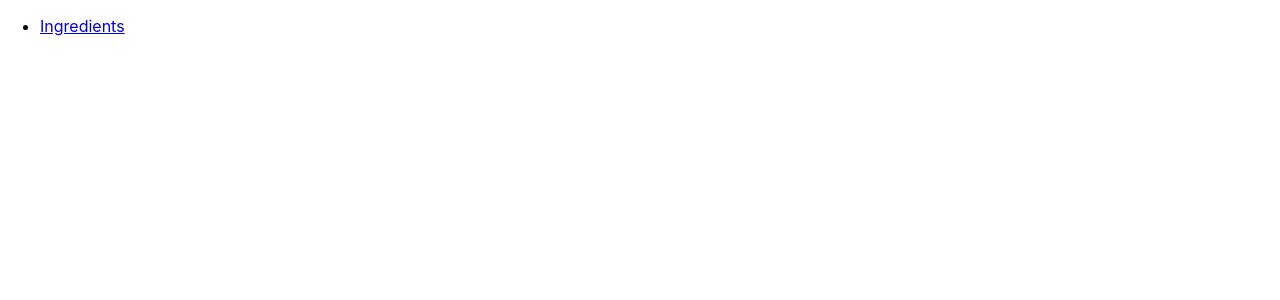
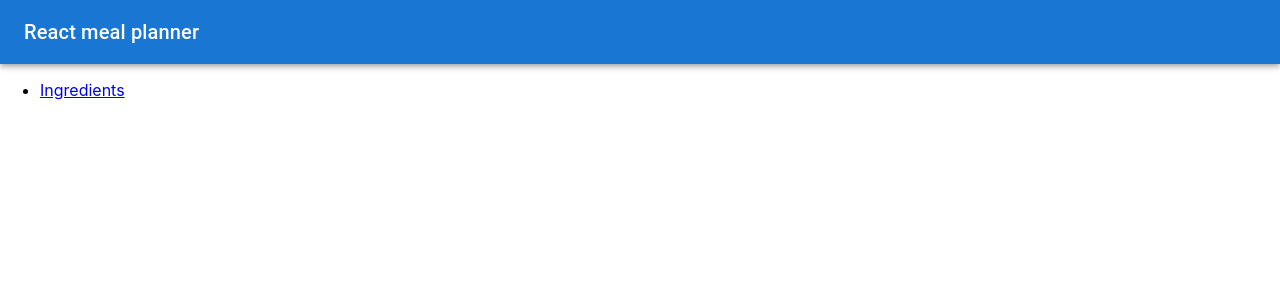
Before and after one commit to khelben5/react-meal-planner, a React (Create React App) app: page / in a window 1280 px wide. Shown: the top 300 px of the page. Built offline with nearby package versions, Linux system fonts and the light colour scheme.

Commit message:
Place a top bar in home screen

```diff
--- a/src/App.css
+++ /dev/null
@@ -1,38 +0,0 @@
-.App {
-  text-align: center;
-}
-
-.App-logo {
-  height: 40vmin;
-  pointer-events: none;
-}
-
-@media (prefers-reduced-motion: no-preference) {
-  .App-logo {
-    animation: App-logo-spin infinite 20s linear;
-  }
-}
-
-.App-header {
-  background-color: #282c34;
-  min-height: 100vh;
-  display: flex;
-  flex-direction: column;
-  align-items: center;
-  justify-content: center;
-  font-size: calc(10px + 2vmin);
-  color: white;
-}
-
-.App-link {
-  color: #61dafb;
-}
-
-@keyframes App-logo-spin {
-  from {
-    transform: rotate(0deg);
-  }
-  to {
-    transform: rotate(360deg);
-  }
-}
--- a/src/Home.tsx
+++ /dev/null
@@ -1,22 +0,0 @@
-import React from "react";
-import { useTranslation } from "react-i18next";
-import { Link } from "react-router-dom";
-import "./App.css";
-
-const Home = (): JSX.Element => {
-    const { t } = useTranslation();
-
-    return (
-        <div>
-            <nav>
-                <ul>
-                    <li>
-                        <Link to="/ingredients">{t("ingredients.title")}</Link>
-                    </li>
-                </ul>
-            </nav>
-        </div>
-    );
-};
-
-export default Home;
--- a/src/i18n.tsx
+++ b/src/i18n.tsx
@@ -8,6 +8,9 @@ import LanguageDetector from "i18next-browser-languagedetector";
 const resources = {
     en: {
         translation: {
+            home: {
+                title: "React meal planner",
+            },
             ingredients: {
                 title: "Ingredients",
             },
@@ -15,6 +18,9 @@ const resources = {
     },
     es: {
         translation: {
+            home: {
+                title: "React meal planner",
+            },
             ingredients: {
                 title: "Ingredientes",
             },
--- a/src/routes.tsx
+++ b/src/routes.tsx
@@ -1,7 +1,7 @@
 import React from "react";
 import { createBrowserRouter } from "react-router-dom";
-import Home from "./Home";
-import Ingredients from "./Ingredients";
+import Home from "./screens/Home";
+import Ingredients from "./screens/Ingredients";
 
 export const ingredientsRoute = "/ingredients";
 
--- /dev/null
+++ b/src/screens/Home.tsx
@@ -0,0 +1,26 @@
+import { Box } from "@mui/material";
+import React from "react";
+import { useTranslation } from "react-i18next";
+import { Link } from "react-router-dom";
+import { TopBar } from "../components/TopBar";
+
+const Home = (): JSX.Element => {
+    const { t } = useTranslation();
+
+    return (
+        <Box>
+            <TopBar text={t("home.title")} />
+            <div>
+                <nav>
+                    <ul>
+                        <li>
+                            <Link to="/ingredients">{t("ingredients.title")}</Link>
+                        </li>
+                    </ul>
+                </nav>
+            </div>
+        </Box>
+    );
+};
+
+export default Home;
--- a/src/Ingredients.tsx
+++ b/src/screens/Ingredients.tsx
@@ -1,6 +1,6 @@
 import React from "react";
 import { useTranslation } from "react-i18next";
-import { TopBar } from "./components/TopBar";
+import { TopBar } from "../components/TopBar";
 
 const Ingredients = () => {
     const { t } = useTranslation();
```
Also changed, not shown: 1 other file (tests, documents, lock files or other folders).
